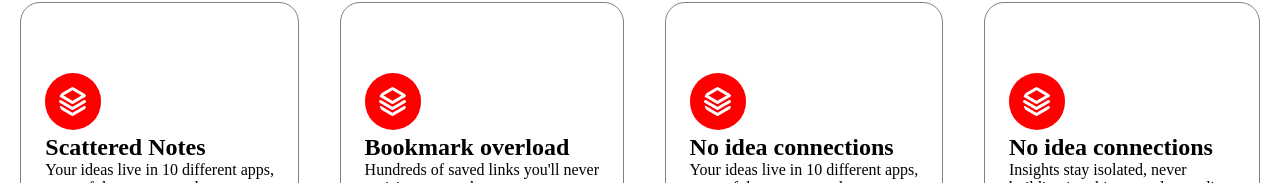
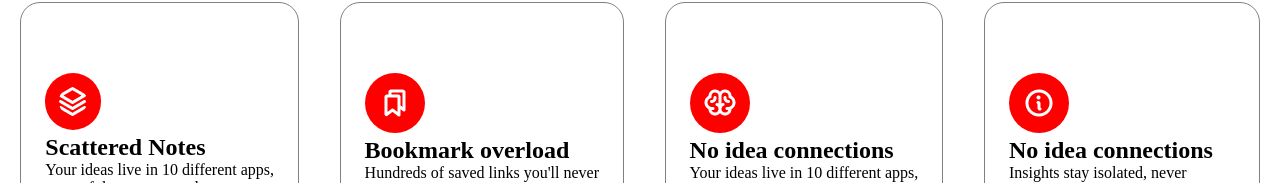
Before and after one commit to Naveed-islam-007/A-1, a plain HTML site: page index.html in a window 1280 px wide. Shown: the part 773-956 px from the top of the page. Drawn offline with Linux system fonts and the light colour scheme.

Commit message:
last commit

```diff
--- a/index.html
+++ b/index.html
@@ -56,17 +56,17 @@
                    <p>Your ideas live in 10 different apps,<br> none of them connected.</p>
             </div>
             <div class="card-info">
-                   <img src="assets/Vector.png" alt="">
+                   <img src="assets/Bookmarks.png" alt="">
                    <h4>Bookmark overload</h4>
                    <p>Hundreds of saved links you'll never <br> revisit or remember.</p>
             </div>
             <div class="card-info">
-                   <img src="assets/Vector.png" alt="">
+                   <img src="assets/Brain.png" alt="">
                    <h4>No idea connections</h4>
                    <p>Your ideas live in 10 different apps,<br> none of them connected.</p>
             </div>
             <div class="card-info">
-                   <img src="assets/Vector.png" alt="">
+                   <img src="assets/Info.png" alt="">
                    <h4>No idea connections</h4>
                    <p>Insights stay isolated, never <br> building into bigger understanding.</p>
             </div>
```
